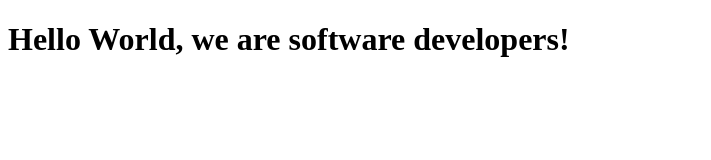
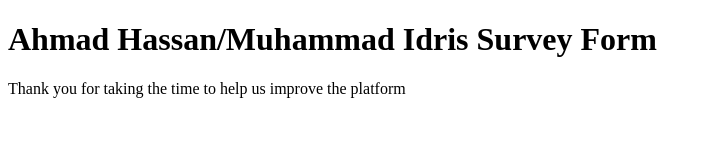
Before and after one commit to sabhack/trail-2, a plain HTML site: page index.html in a window 1280 px wide. Shown: the whole page, without its empty margins (0-711 px from the left). Drawn offline with Linux system fonts and the light colour scheme.

Commit message:
h1, p, and form elements created

```diff
--- a/index.html
+++ b/index.html
@@ -4,9 +4,12 @@
     <meta charset="UTF-8">
     <meta http-equiv="X-UA-Compatible" content="IE=edge">
     <meta name="viewport" content="width=device-width, initial-scale=1.0">
-    <title>Trail 2</title>
+    <title>Survey Form</title>
 </head>
 <body>
-    <h1>Hello World, we are software developers!</h1>
+    <div id="container">
+        <h1 id="title">Ahmad Hassan/Muhammad Idris Survey Form</h1>
+        <p id="description">Thank you for taking the time to help us improve the platform</p>
+    </div>
 </body>
 </html>
```
